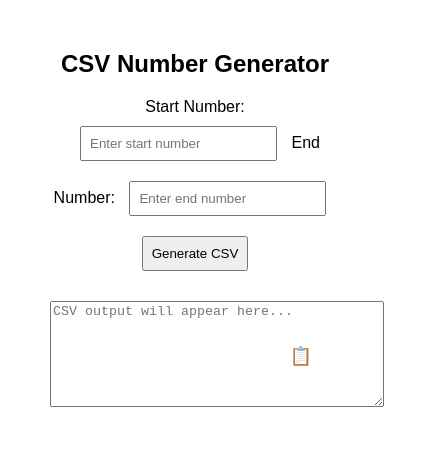
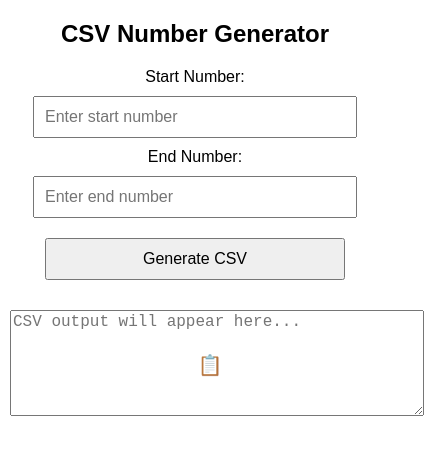
Before and after one commit to eastmaels/berajiko, a plain HTML site: page index.html in a window 390 px wide. Shown: the whole page, 424 px wide, since content can reach past the window. Drawn offline with Linux system fonts and the light colour scheme.

Commit message:
Update index.html

```diff
--- a/index.html
+++ b/index.html
@@ -8,23 +8,28 @@
         body {
             font-family: Arial, sans-serif;
             text-align: center;
-            margin: 50px;
+            margin: 20px;
         }
         input, button {
             margin: 10px;
-            padding: 8px;
+            padding: 10px;
+            font-size: 16px;
+            width: 90%;
+            max-width: 300px;
         }
         .output-container {
             position: relative;
-            display: inline-block;
-            width: 100%;
+            display: block;
+            width: 90%;
             max-width: 500px;
+            margin: 0 auto;
         }
         textarea {
             width: 100%;
             height: 100px;
             margin-top: 20px;
             padding-right: 40px;
+            font-size: 16px;
         }
         .copy-icon {
             position: absolute;
@@ -34,7 +39,19 @@
             cursor: pointer;
             background: none;
             border: none;
-            font-size: 18px;
+            font-size: 20px;
+            padding: 5px;
+        }
+        @media (max-width: 600px) {
+            body {
+                margin: 10px;
+            }
+            input, button {
+                width: 100%;
+            }
+            .output-container {
+                width: 100%;
+            }
         }
     </style>
 </head>
```
